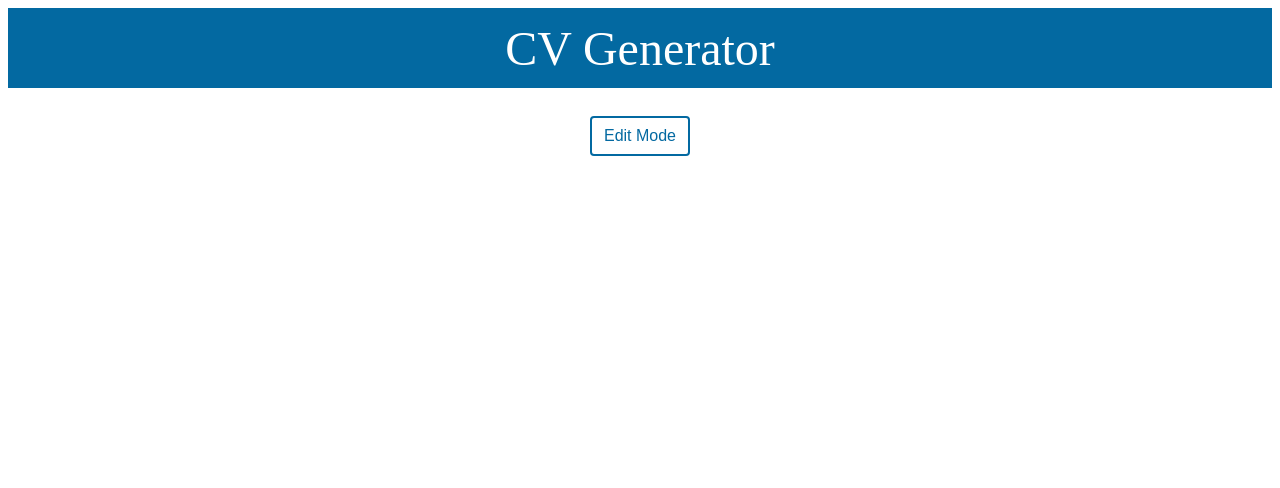
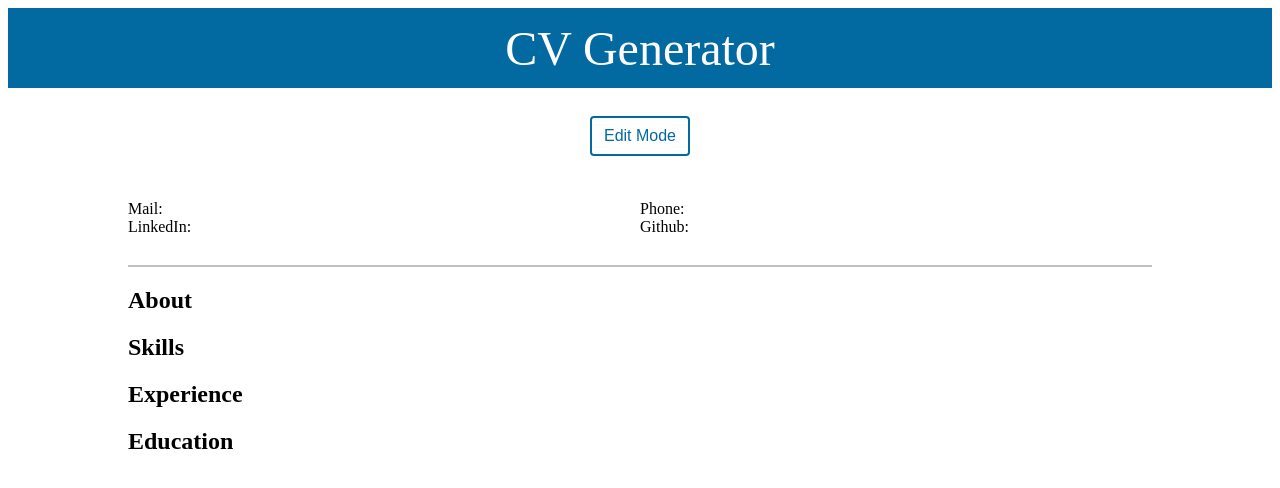
Before and after one commit to growindiedev/cvMaker, a React (Create React App) app: page / in a window 1280 px wide. Both pictures are taken after a click on the button "Preview Mode". Shown: the top 488 px of the page. Built offline with nearby package versions, Linux system fonts and the light colour scheme; the HTML template or start-up script is replaced by a standard one.

Commit message:
implement preview feature successfully

```diff
--- a/src/App.jsx
+++ b/src/App.jsx
@@ -68,13 +68,7 @@ function App() {
         endDate: '1998',
         description: "Learnt how to code and built software that scales"
       },
-      {
-        degree: 'BITCH',
-        school: 'MIT, ',
-        startDate: '1994',
-        endDate: '1998',
-        description: "Learnt how to code and built software that scales"
-      }
+
      ],
 
     skillCategory: ["Programming"],
--- a/src/components/Education.jsx
+++ b/src/components/Education.jsx
@@ -57,13 +57,16 @@ const InnerForm = ({innerForm, setInnerForm, id, index}) => {
 
 const Education = () => {
   const [innerForm, setInnerForm] = useState([])
+  const {getValues} =  useFormContext();
 
   const handleClick = (e) => {
     e && e.preventDefault()
     setInnerForm([...innerForm, {InnerForm: InnerForm, uid: uniqid()}])
   }
 
-  useEffect(() => handleClick, [])
+  useEffect(() => {
+      handleClick();
+  }, [])
 
   return (
     <Wrapper>
--- a/src/components/Experience.jsx
+++ b/src/components/Experience.jsx
@@ -62,7 +62,7 @@ const Experience = () => {
     setInnerForm([...innerForm, {InnerForm: InnerForm, uid: uniqid()}])
   }
 
-  useEffect(() => handleClick, [])
+ useEffect(() => handleClick, [])
 
   return (
     <Wrapper>
--- a/src/components/Preview.jsx
+++ b/src/components/Preview.jsx
@@ -1,13 +1,91 @@
-import React from 'react'
+import React from "react";
 import { useFormContext } from "react-hook-form";
+import styled from "styled-components";
 
+const Wrapper = styled.div`
+  > * {
+    //border: 1px solid red;
+    margin: 1rem 0;
+  }
+  width: 80vw;
+  //border: 1px solid green;
+  justify-self: center;
+  margin-bottom: 3rem;
+  .head {
+    border-bottom: 2px solid silver;
+    padding-bottom: 0.5rem;
+  }
+
+  .obj-container {
+    margin: 1rem 0;
+  }
+`;
+
+const Header = styled.div`
+  display: grid;
+  grid-template-columns: 1fr 1fr;
+  grid-template-rows: 1fr 1fr;
+`;
 
 const Preview = () => {
-  const {watch} =  useFormContext();
+  const { getValues } = useFormContext();
+  return (
+    <Wrapper>
+      <Header>
+        <div>{`Mail:  ${getValues("email")}`}</div>
+        <div>{`Phone:  ${getValues("phone")}`}</div>
+        <div>{`LinkedIn:  ${getValues("linkedin")}`}</div>
+        <div>{`Github:  ${getValues("github")}`}</div>
+      </Header>
+      <div className="head">
+        <h1>{`${getValues("firstName")} ${getValues("lastName")}`}</h1>
+        <h3>{`${getValues("jobTitle")}`}</h3>
+      </div>
+      <div className="cv-about">
+        <h2>About</h2>
+        <div>{`${getValues("personalDescription")}`}</div>
+      </div>
+      <div className="cv-skills">
+        <h2>Skills</h2>
+        {getValues("skillCategory") &&
+          getValues("skillCategory").map((category, i) => (
+            <div>
+              <div key={i}>{`${category}`}</div>
+              {getValues(`skill.${i}`) &&
+                getValues(`skill.${i}`).map((skill, i) => (
+                  <div key={i}>{skill}</div>
+                ))}
+            </div>
+          ))}
+      </div>
+      <div className="cv-experience">
+        <h2>Experience</h2>
+        {getValues("experience") &&
+          getValues("experience").map((obj, i) => (
+            <div className="obj-container" key={i}>
+              <div>{obj.title}</div>
+              <div>{obj.companyName}</div>
+              <div>{obj.startDate}</div>
+              <div>{obj.endDate}</div>
+              <div>{obj.description}</div>
+            </div>
+          ))}
+      </div>
+      <div className="cv-education">
+        <h2>Education</h2>
+        {getValues("education") &&
+          getValues("education").map((obj, i) => (
+            <div className="obj-container" key={i}>
+              <div>{obj.degree}</div>
+              <div>{obj.school}</div>
+              <div>{obj.startDate}</div>
+              <div>{obj.endDate}</div>
+              <div>{obj.description}</div>
+            </div>
+          ))}
+      </div>
+    </Wrapper>
+  );
+};
 
-  return (
-    <div>{watch('first-name')}</div>
-  )
-}
-
-export default Preview
+export default Preview;
```
